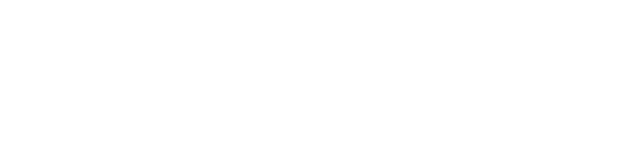
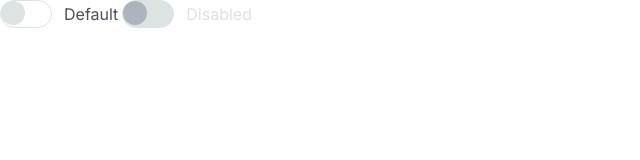
Before and after one commit to js-tasks-ru/htmlcss-20220210_natalya59, a website: page 07-lection5/03-toggler/index.html in a window 1280 px wide. Shown: the whole page, without its empty margins (0-640 px from the left). Drawn offline with nearby package versions, Linux system fonts and the light colour scheme.

Commit message:
add 07-lection5-toggler

```diff
--- a/07-lection5/03-toggler/index.html
+++ b/07-lection5/03-toggler/index.html
@@ -6,6 +6,27 @@
         <link rel="stylesheet" href="./toggler.css">
     </head>
     <body>
-
+    <label class="checkbox">
+        <input type="checkbox" class="checkbox__input">
+        <span class="checkbox__state">
+                <span class="checkbox__control">
+                    <svg class="checkbox__icon">
+                        <use href="../../assets/sprite.svg#toggle"></use>
+                    </svg>
+                </span>
+                <span class="checkbox__title">Default</span>
+            </span>
+    </label>
+    <label class="checkbox">
+        <input type="checkbox" class="checkbox__input" disabled>
+        <span class="checkbox__state">
+                <span class="checkbox__control">
+                    <svg class="checkbox__icon">
+                        <use href="../../assets/sprite.svg#toggle"></use>
+                    </svg>
+                </span>
+                <span class="checkbox__title">Disabled</span>
+            </span>
+    </label>
     </body>
 </html>
--- a/07-lection5/03-toggler/toggler.css
+++ b/07-lection5/03-toggler/toggler.css
@@ -0,0 +1,76 @@
+.checkbox {
+    display: inline-flex;
+}
+
+.checkbox__input {
+    position: absolute;
+    outline: none;
+    width: 0;
+    height: 0;
+    /* или
+    clip: rect(0, 0, 0, 0);
+     */
+}
+
+.checkbox__state {
+    display: flex;
+    align-items: center;
+    gap: 12px;
+    cursor: pointer;
+}
+.checkbox__icon {
+    position:absolute;
+    top: 0;
+    left: 0;
+    color: var(--grey-2);
+    width: 24px;
+    height: 24px;
+}
+
+.checkbox__control {
+    width: 52px;
+    height: 28px;
+    border: 1px solid var(--grey-2);
+    box-sizing: border-box;
+    border-radius: 16px;
+    background: var(--white);
+    position: relative;
+}
+
+.checkbox__title {
+    font-family: 'Inter';
+    font-style: normal;
+    font-weight: 400;
+    font-size: 16px;
+    line-height: 24px;
+    color: var(--grey-4);
+}
+
+.checkbox__input:checked ~ .checkbox__state .checkbox__control {
+    background: var(--primary);
+    border-color: var(--primary);
+}
+
+.checkbox__input:checked ~ .checkbox__state .checkbox__icon {
+    color: var(--white);
+    left: auto;
+    right: 0;
+}
+
+.checkbox__input:disabled ~ .checkbox__state .checkbox__control {
+    pointer-events: none;
+    background:  var(--grey-2);
+    border-color: var(--grey-2);
+}
+
+.checkbox__input:disabled ~ .checkbox__state .checkbox__title {
+    color:  var(--grey-2);
+}
+
+.checkbox__input:disabled ~ .checkbox__state .checkbox__icon {
+    color:  var(--grey-3);
+}
+
+.checkbox__input:focus ~ .checkbox__state .checkbox__title {
+    text-decoration: underline;
+}
```
Also changed, not shown: assets/sprite.svg (added).
